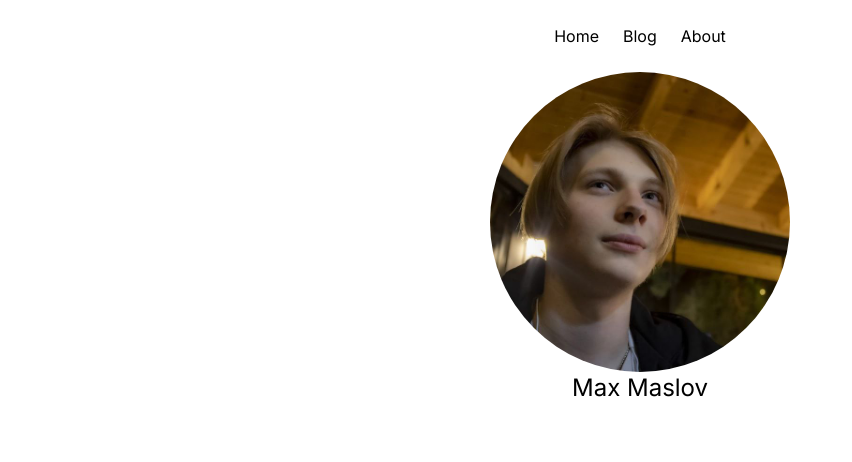
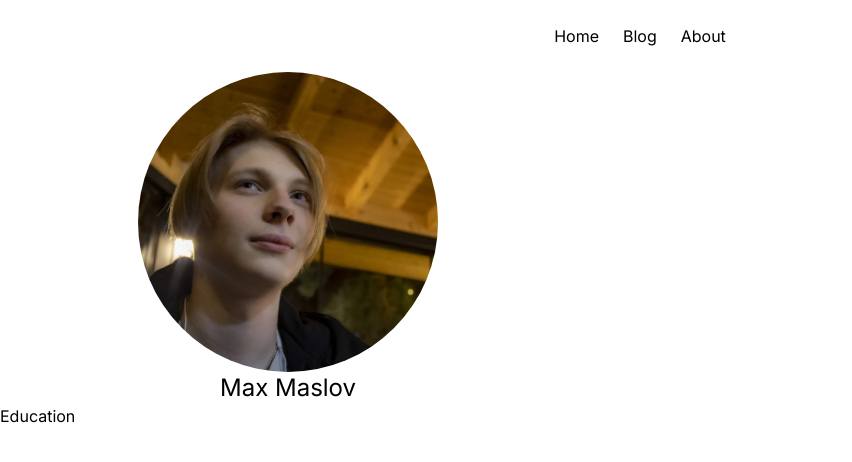
Before and after one commit to Geek-o-Byte/Geek-o-Byte.github.io, a Next.js app: page /about in a window 1280 px wide. Shown: the top 462 px of the page, without its empty margins (0-852 px from the left). Built offline with nearby package versions, Linux system fonts and the light colour scheme.

Commit message:
adding something

```diff
--- a/src/app/about/page.tsx
+++ b/src/app/about/page.tsx
@@ -4,9 +4,10 @@ import profilePic from '../public/images/me.jpg'
 export default function Page(){
     return(
     <div>
-        <div className="flex flex-col items-center w-full">
+        <div className="flex flex-col items-center max-w-xl">
             <img src={'/me.jpg'} className="rounded-full" width={300}/>
             <p className="text-2xl">Max Maslov</p>
         </div>
+        <p>Education</p>
     </div>)
 }
--- /dev/null
+++ b/src/app/splitbill/page.tsx
@@ -0,0 +1,6 @@
+export default function Page(){
+    return(
+    <div>
+        <p className="text-center text-3xl">temporarily empty, but wait a little bit👽</p>
+    </div>)
+}
```
